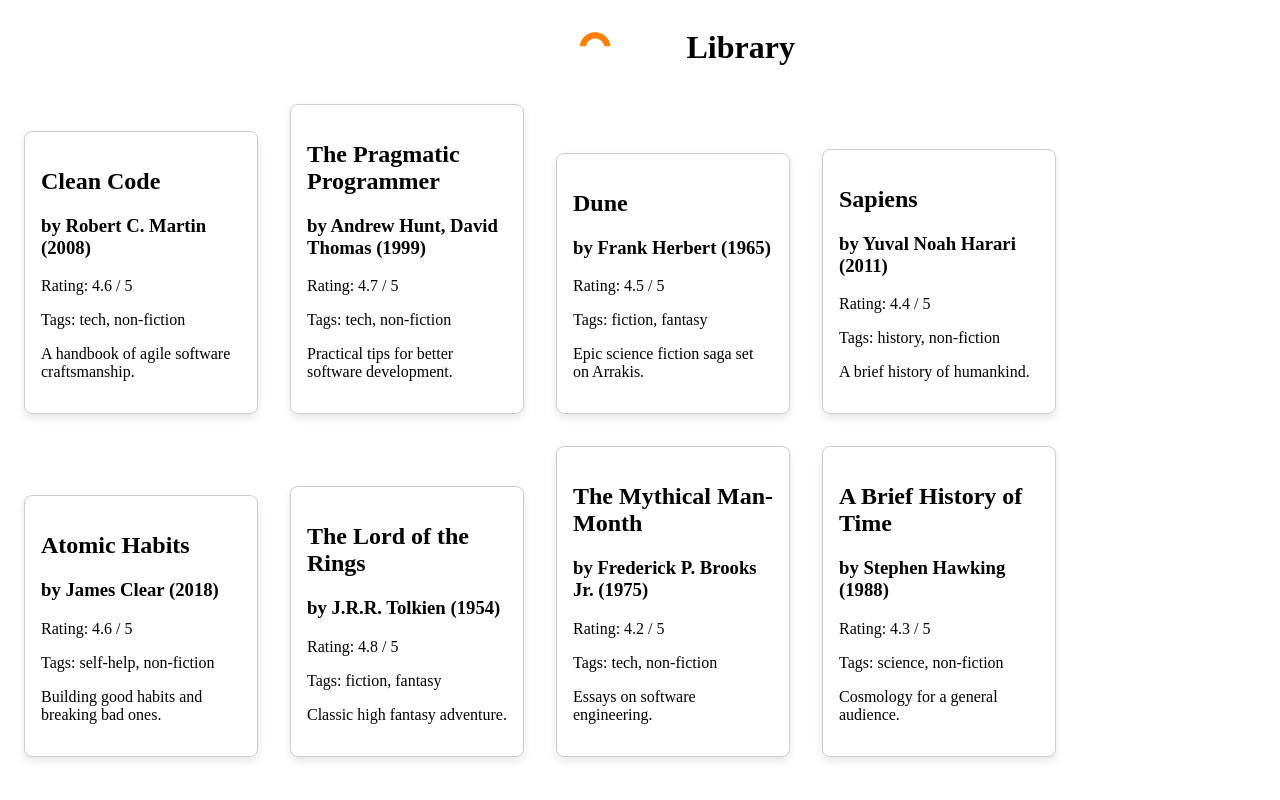
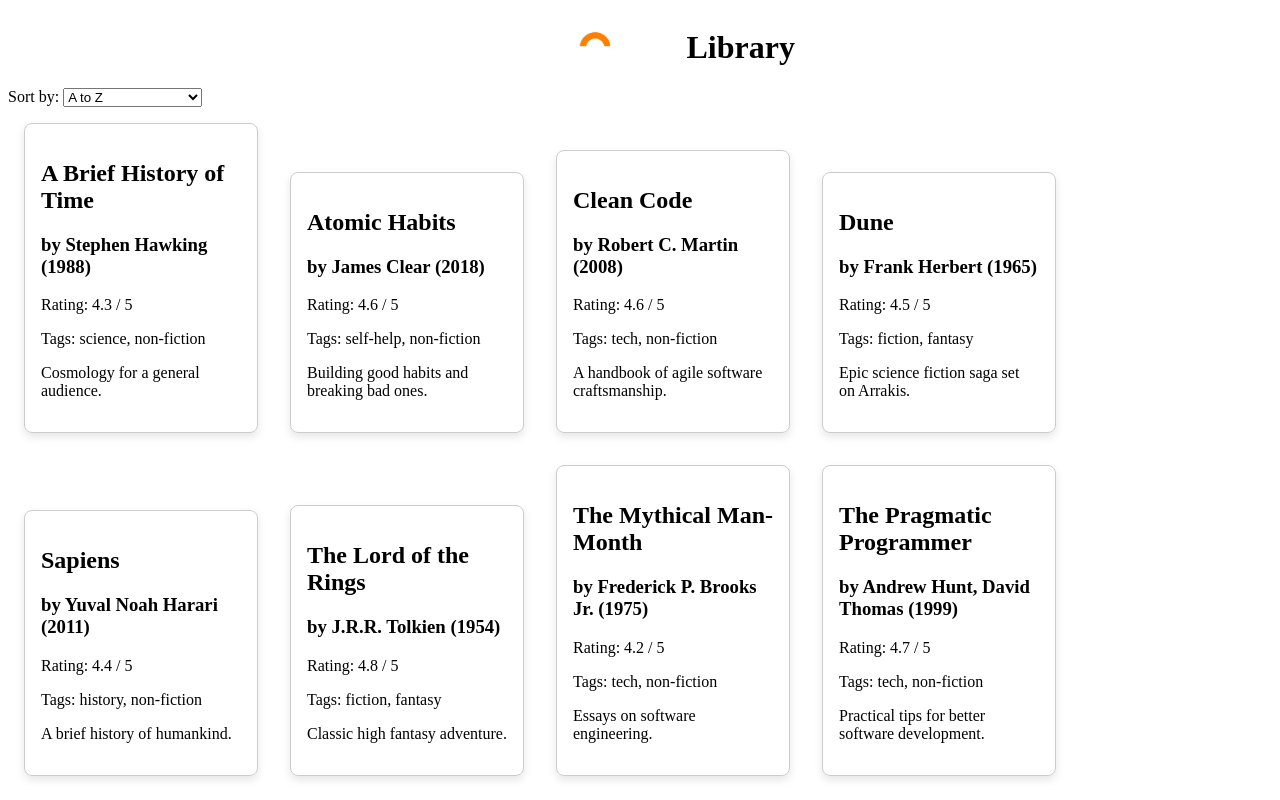
Before and after one commit to reuven-itzhakov/library-explorer, a React (Create React App) app: page / in a window 1280 px wide. Built offline with nearby package versions, Linux system fonts and the light colour scheme.

Commit message:
Add sorting functionality to books; implement SortOptions component and update App to manage sort state

```diff
--- a/src/App.tsx
+++ b/src/App.tsx
@@ -2,12 +2,16 @@
 import './App.css';
 import BookList from './BookList';
 import { Book } from './types';
+import SortOptions from './SortOptions';
+import { SortOption } from './types';
+
 
 function App() {
 
   const [books, setBooks] = useState<Book[]>([]);
   const [loading, setLoading] = useState<boolean>(false);
   const [searchQuery, setSearchQuery] = useState<string>('');
+  const [sortOption, setSortOption] = useState<SortOption>('A_TO_Z');
 
   useEffect(() => {
     // Here I used a wrapper function to use async/await
@@ -29,14 +33,28 @@
   }, []);
 
   const filteredBooks = useMemo(() => {
-    if (searchQuery === '') {
-      return books;
+    let retBooks: Book[] = [...books];
+    if (searchQuery !== '') {
+      retBooks = books.filter((book) =>
+                book.title.toLowerCase().includes(searchQuery.toLowerCase()) ||
+                book.author.toLowerCase().includes(searchQuery.toLowerCase()))
     }
-    return books.filter((book) =>
-      book.title.toLowerCase().includes(searchQuery.toLowerCase()) ||
-      book.author.toLowerCase().includes(searchQuery.toLowerCase())
-    );
-  }, [searchQuery, books]);
+    switch (sortOption) {
+      case 'A_TO_Z':
+        retBooks.sort((a, b) => a.title.localeCompare(b.title));
+        break;
+      case 'Z_TO_A':
+        retBooks.sort((a, b) => b.title.localeCompare(a.title));
+        break;
+      case 'RATING_LOW_TO_HIGH':
+        retBooks.sort((a, b) => a.rating - b.rating);
+        break;
+      case 'RATING_HIGH_TO_LOW':
+        retBooks.sort((a, b) => b.rating - a.rating);
+        break;
+    }
+    return retBooks;
+  }, [searchQuery, books, sortOption]);
 
 
   // const firstBook: Book = b;
@@ -52,7 +70,7 @@
       </div>
       <div className="div3">
           {/* SearchBar */}
-          {/* SortOptions */}
+          <SortOptions sortOption={sortOption} setSortOption={setSortOption} />
           <BookList books={filteredBooks} />
       </div>
       <div className="div4"> </div>
--- /dev/null
+++ b/src/SortOptions.tsx
@@ -0,0 +1,23 @@
+import { useState } from 'react';
+import { SortOption } from './types';
+
+function SortOptions({sortOption, setSortOption}: {sortOption: SortOption, setSortOption: (option: SortOption) => void}) {
+
+    return (
+        <div>
+            <label htmlFor="sort-select">Sort by: </label>
+            <select
+                id="sort-select"
+                value={sortOption}
+                onChange={(e) => setSortOption(e.target.value as SortOption)}
+            >
+                <option value="A_TO_Z">A to Z</option>
+                <option value="Z_TO_A">Z to A</option>
+                <option value="RATING_LOW_TO_HIGH">Rating: Low to High</option>
+                <option value="RATING_HIGH_TO_LOW">Rating: High to Low</option>
+            </select>
+        </div>
+    );
+}
+
+export default SortOptions;
--- a/src/types.ts
+++ b/src/types.ts
@@ -17,6 +17,12 @@
     description: string;
 }
 
+export type SortOption =
+    | 'A_TO_Z'
+    | 'Z_TO_A'
+    | 'RATING_LOW_TO_HIGH'
+    | 'RATING_HIGH_TO_LOW';
+
 /*
 I would recommended to change 'rating' to be like this:
 
```
